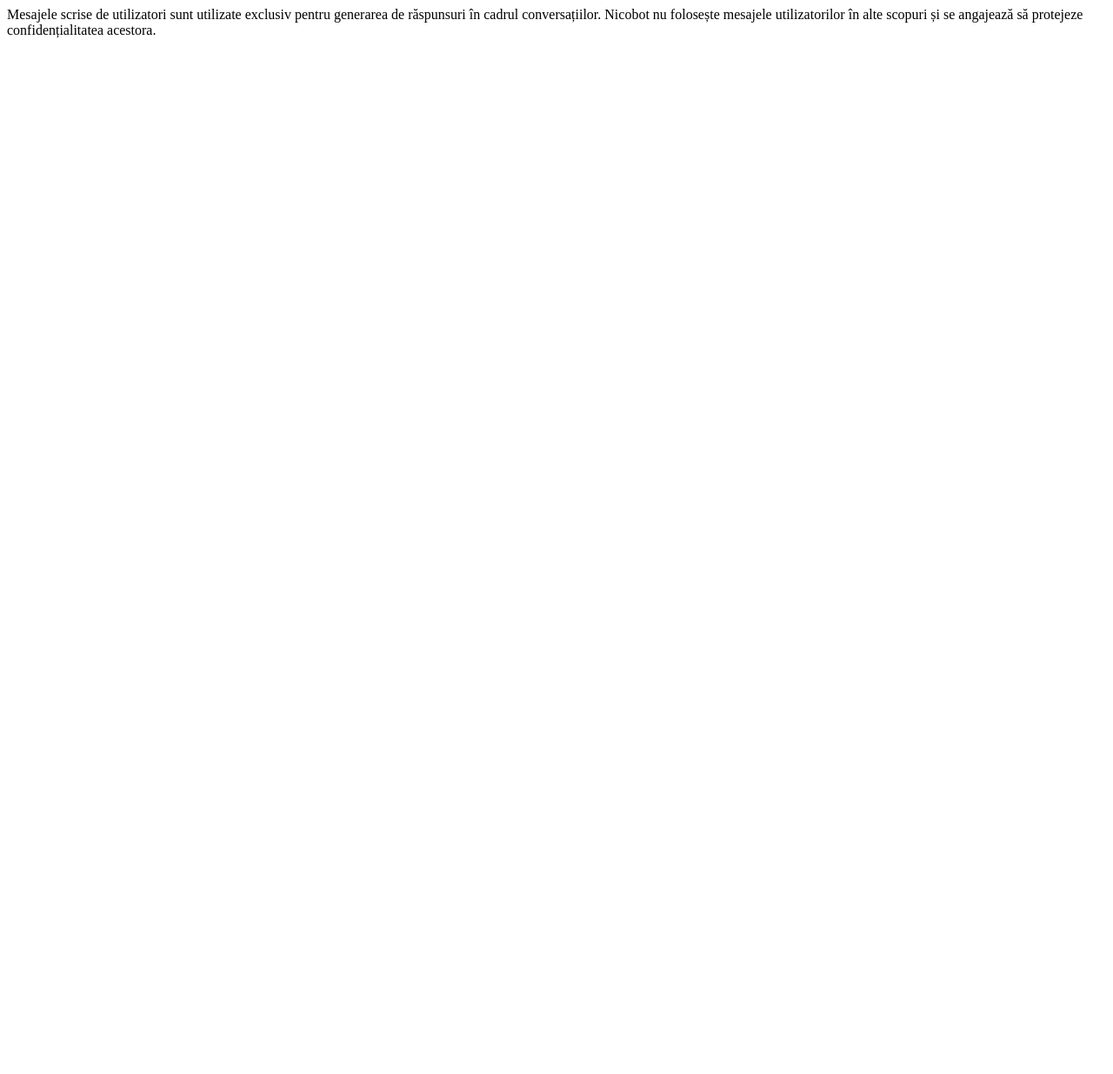
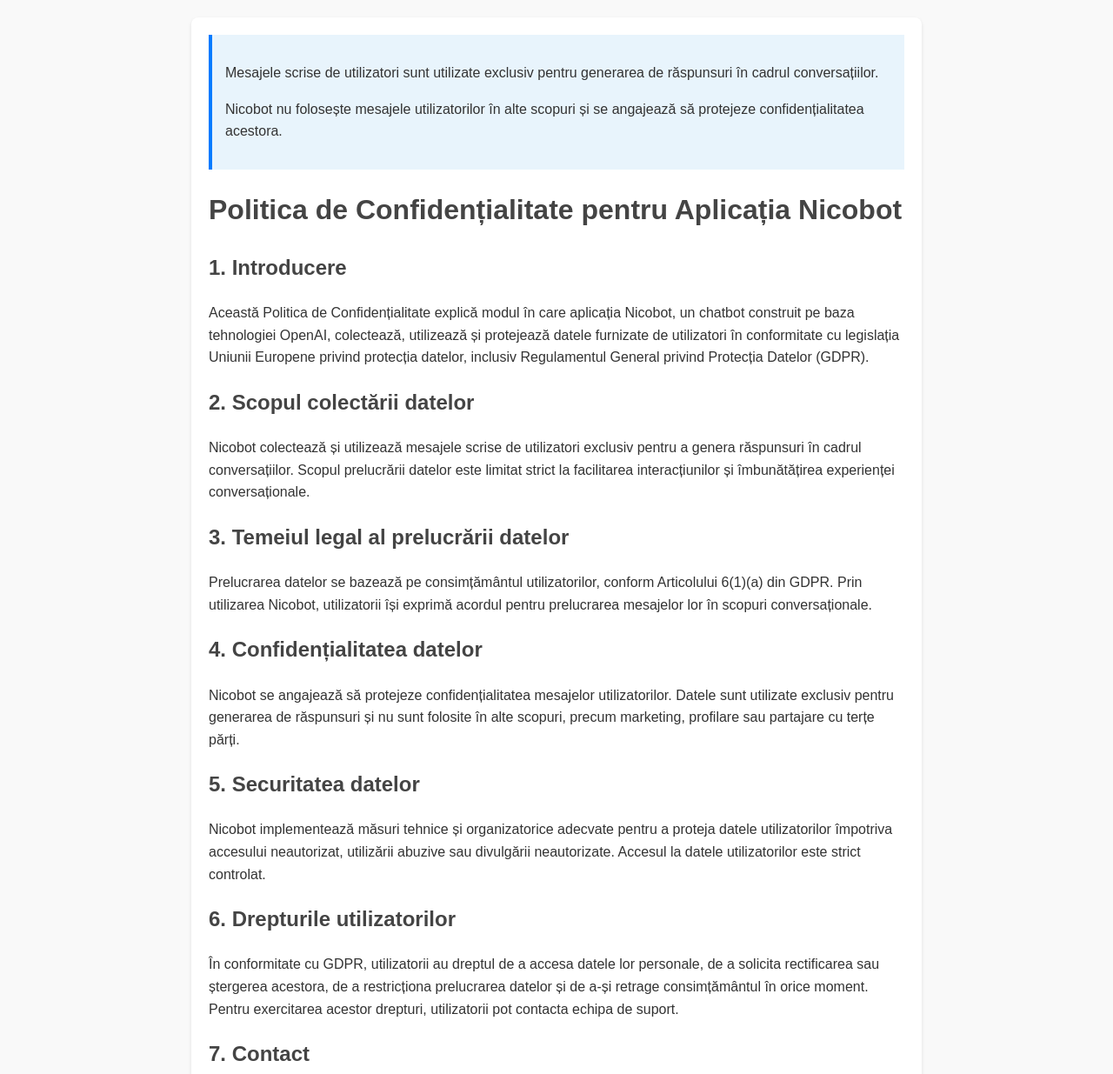
Before and after one commit to claudiunicolaa/nicobot.ro, a plain HTML site: page public/privacy/index.html in a window 1280 px wide. Shown: the top 1235 px of the page at 87% size. Before the commit the page ends 800 px from the top, so only its background shows below. Drawn offline with Linux system fonts and the light colour scheme.

Commit message:
Update index.html

```diff
--- a/public/privacy/index.html
+++ b/public/privacy/index.html
@@ -1,4 +1,69 @@
+<!DOCTYPE html>
+<html lang="ro">
+<head>
+    <meta charset="UTF-8">
+    <meta name="viewport" content="width=device-width, initial-scale=1.0">
+    <title>Politica de Confidențialitate - Nicobot</title>
+    <style>
+        body {
+            font-family: Arial, sans-serif;
+            line-height: 1.6;
+            margin: 0;
+            padding: 0;
+            background-color: #f9f9f9;
+            color: #333;
+            padding: 20px;
+        }
+        h1, h2 {
+            color: #444;
+        }
+        .container {
+            max-width: 800px;
+            margin: 0 auto;
+            background: #fff;
+            padding: 20px;
+            border-radius: 8px;
+            box-shadow: 0 2px 4px rgba(0,0,0,0.1);
+        }
+        .summary {
+            background-color: #e8f4fc;
+            padding: 15px;
+            margin-bottom: 20px;
+            border-left: 4px solid #007bff;
+        }
+    </style>
+</head>
+<body>
+    <div class="container">
+        <div class="summary">
+            <p>Mesajele scrise de utilizatori sunt utilizate exclusiv pentru generarea de răspunsuri în cadrul conversațiilor.</p>
+            <p>Nicobot nu folosește mesajele utilizatorilor în alte scopuri și se angajează să protejeze confidențialitatea acestora.</p>
+        </div>
 
-Mesajele scrise de utilizatori sunt utilizate exclusiv pentru generarea de răspunsuri în cadrul conversațiilor.
+        <h1>Politica de Confidențialitate pentru Aplicația Nicobot</h1>
 
-Nicobot nu folosește mesajele utilizatorilor în alte scopuri și se angajează să protejeze confidențialitatea acestora.
+        <h2>1. Introducere</h2>
+        <p>Această Politica de Confidențialitate explică modul în care aplicația Nicobot, un chatbot construit pe baza tehnologiei OpenAI, colectează, utilizează și protejează datele furnizate de utilizatori în conformitate cu legislația Uniunii Europene privind protecția datelor, inclusiv Regulamentul General privind Protecția Datelor (GDPR).</p>
+
+        <h2>2. Scopul colectării datelor</h2>
+        <p>Nicobot colectează și utilizează mesajele scrise de utilizatori exclusiv pentru a genera răspunsuri în cadrul conversațiilor. Scopul prelucrării datelor este limitat strict la facilitarea interacțiunilor și îmbunătățirea experienței conversaționale.</p>
+
+        <h2>3. Temeiul legal al prelucrării datelor</h2>
+        <p>Prelucrarea datelor se bazează pe consimțământul utilizatorilor, conform Articolului 6(1)(a) din GDPR. Prin utilizarea Nicobot, utilizatorii își exprimă acordul pentru prelucrarea mesajelor lor în scopuri conversaționale.</p>
+
+        <h2>4. Confidențialitatea datelor</h2>
+        <p>Nicobot se angajează să protejeze confidențialitatea mesajelor utilizatorilor. Datele sunt utilizate exclusiv pentru generarea de răspunsuri și nu sunt folosite în alte scopuri, precum marketing, profilare sau partajare cu terțe părți.</p>
+
+        <h2>5. Securitatea datelor</h2>
+        <p>Nicobot implementează măsuri tehnice și organizatorice adecvate pentru a proteja datele utilizatorilor împotriva accesului neautorizat, utilizării abuzive sau divulgării neautorizate. Accesul la datele utilizatorilor este strict controlat.</p>
+
+        <h2>6. Drepturile utilizatorilor</h2>
+        <p>În conformitate cu GDPR, utilizatorii au dreptul de a accesa datele lor personale, de a solicita rectificarea sau ștergerea acestora, de a restricționa prelucrarea datelor și de a-și retrage consimțământul în orice moment. Pentru exercitarea acestor drepturi, utilizatorii pot contacta echipa de suport.</p>
+
+        <h2>7. Contact</h2>
+        <p>Pentru orice întrebări legate de această Politica de Confidențialitate sau pentru solicitarea drepturilor prevăzute de GDPR, utilizatorii pot contacta echipa Nicobot la claudiu.nicola@protonmail.com</p>
+
+        <p>Această Politică de Confidențialitate a fost actualizată ultima dată la 11 Noiembrie 2024.</p>
+    </div>
+</body>
+</html>
```
